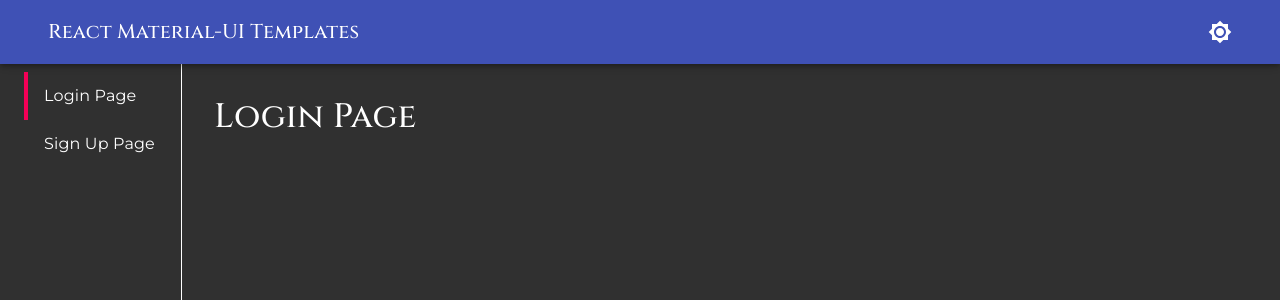
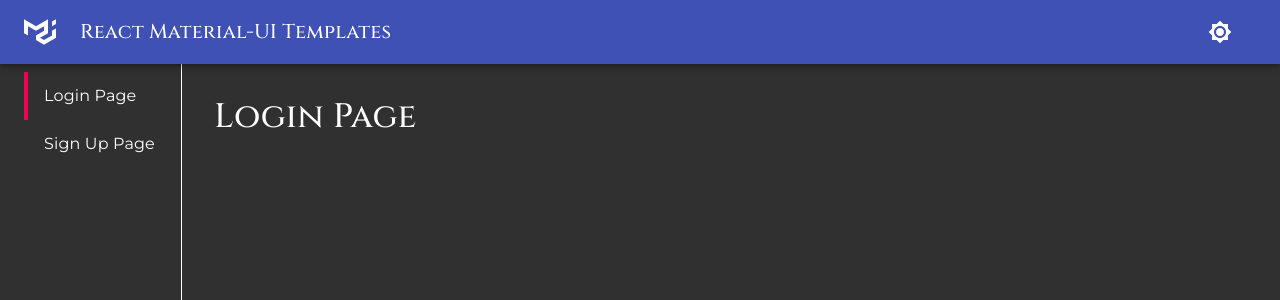
Before and after one commit to RishikeshVedpathak/material-ui-templates, a Next.js app: page /templates/login in a window 1280 px wide. Shown: the top 300 px of the page. Built offline with nearby package versions, Linux system fonts and the light colour scheme.

Commit message:
feat: CU-43e8kz: Design app logo

```diff
--- a/components/Layout/index.tsx
+++ b/components/Layout/index.tsx
@@ -11,6 +11,8 @@
 import useToggle from 'hooks/useToggle';
 import ThemeSwitchButton from 'components/themeSwitchButton';
 import Sidebar from 'components/sidebar';
+import { SiMaterialUi } from 'react-icons/si';
+import Link from 'next/link';
 
 interface Props {
   window?: () => Window;
@@ -63,6 +65,9 @@
       <HideOnScroll {...props}>
         <AppBar>
           <Container maxWidth="lg" style={{ display: 'flex', alignItems: 'center' }}>
+            <Link href="/" passHref>
+              <SiMaterialUi size={32} cursor="pointer" />
+            </Link>
             <Toolbar style={{ flexGrow: 1 }}>
               <Typography variant="h6" style={{ flexGrow: 1 }}>
                 React Material-UI Templates
```
